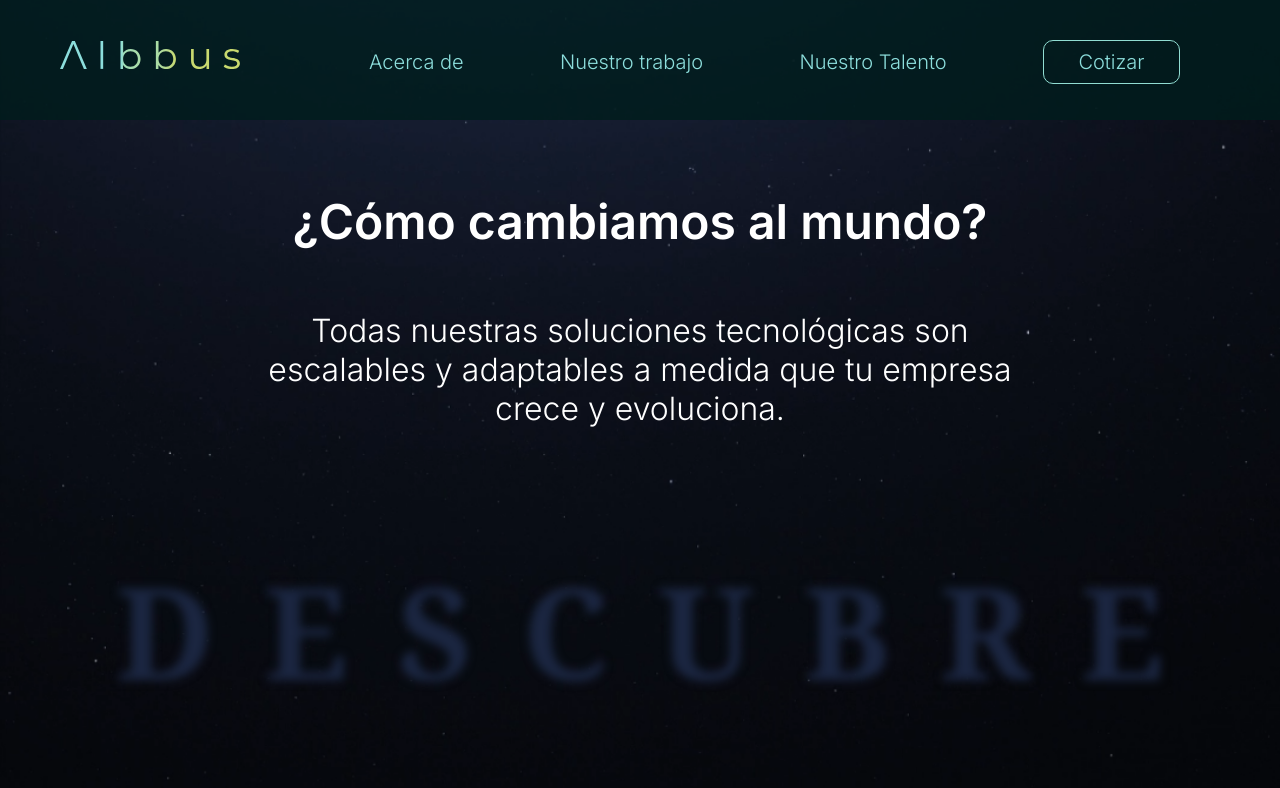
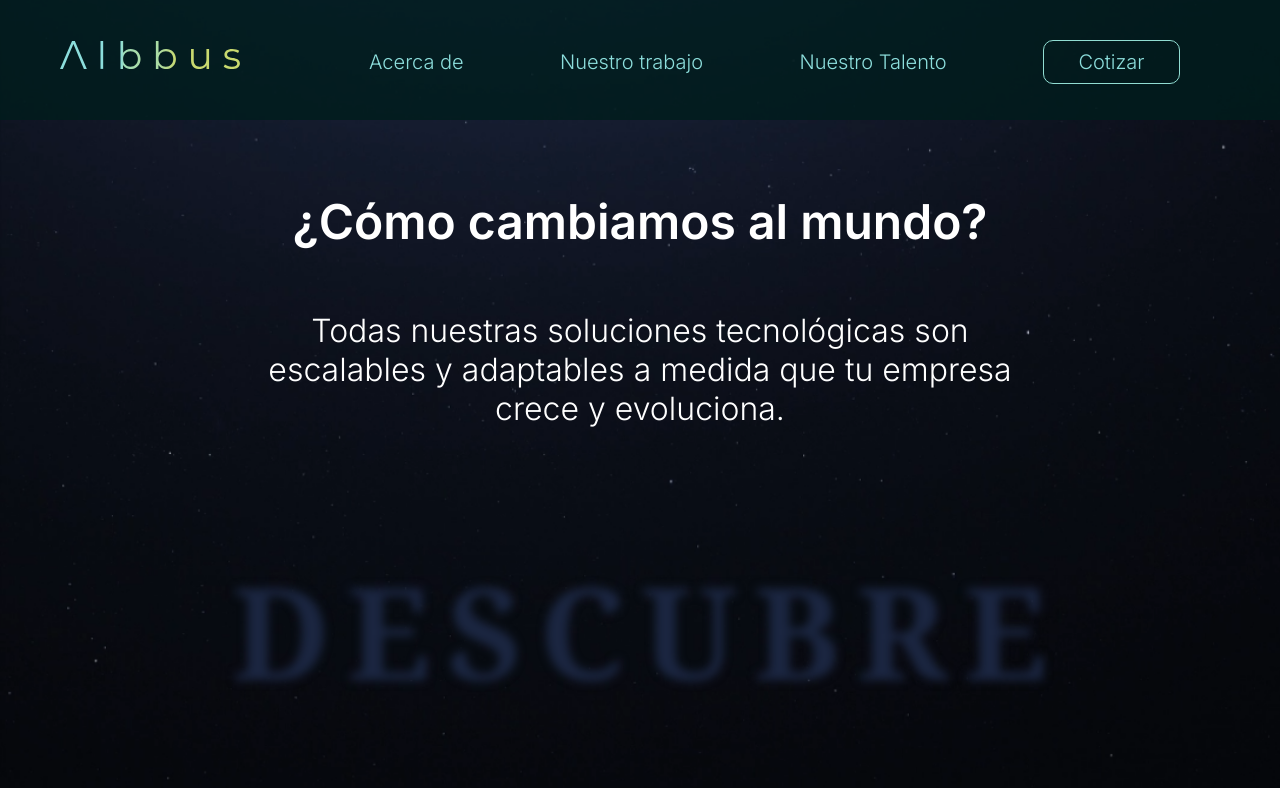
Before and after one commit to Pixabyte-Corporation/albbus-website, a Next.js app: page /trabajo in a window 1280 px wide. Shown: the top 788 px of the page. Built offline with nearby package versions, Linux system fonts and the light colour scheme.

Commit message:
animaciones our work

```diff
--- a/src/components/ourWork/OurWork.module.scss
+++ b/src/components/ourWork/OurWork.module.scss
@@ -34,6 +34,12 @@
   width: 60%;
 
 }
+.descubreContainer{
+  display: flex;
+  justify-content: space-around;
+  width: 65%;
+  margin: auto;
+}
 .descubre {
   text-transform: uppercase;
   color: #1b2641;
@@ -47,6 +53,12 @@
   letter-spacing: 50px;
   margin-bottom: 65px;
   margin-right: -50px;
+  transition: all 400ms;
+}
+.descubre:hover{
+  cursor: default;
+  color: white;
+  filter: none;
 }
 
 .copy {
--- a/src/components/ourWork/index.jsx
+++ b/src/components/ourWork/index.jsx
@@ -1,15 +1,27 @@
-import React from 'react'
-import style from './OurWork.module.scss'
+import React from "react";
+import style from "./OurWork.module.scss";
 
 const OurWork = () => {
   return (
     <div className={style.mainContainer}>
-        <h1  className={style.title}>¿Cómo cambiamos al mundo?</h1>
-        <h2  className={style.text}>Todas nuestras soluciones tecnológicas son escalables y adaptables a medida que tu empresa crece y evoluciona.</h2>
-        <h1  className={style.descubre}>descubre</h1>
-        <h3  className={style.copy}>Lo que podemos hacer por ti.</h3>
+      <h1 className={style.title}>¿Cómo cambiamos al mundo?</h1>
+      <h2 className={style.text}>
+        Todas nuestras soluciones tecnológicas son escalables y adaptables a
+        medida que tu empresa crece y evoluciona.
+      </h2>
+      <div className={style.descubreContainer}>
+        <h1 className={style.descubre}>d</h1>
+        <h1 className={style.descubre}>e</h1>
+        <h1 className={style.descubre}>s</h1>
+        <h1 className={style.descubre}>c</h1>
+        <h1 className={style.descubre}>u</h1>
+        <h1 className={style.descubre}>b</h1>
+        <h1 className={style.descubre}>r</h1>
+        <h1 className={style.descubre}>e</h1>
+      </div>
+      <h3 className={style.copy}>Lo que podemos hacer por ti.</h3>
     </div>
-  )
-}
+  );
+};
 
-export default OurWork
+export default OurWork;
```
